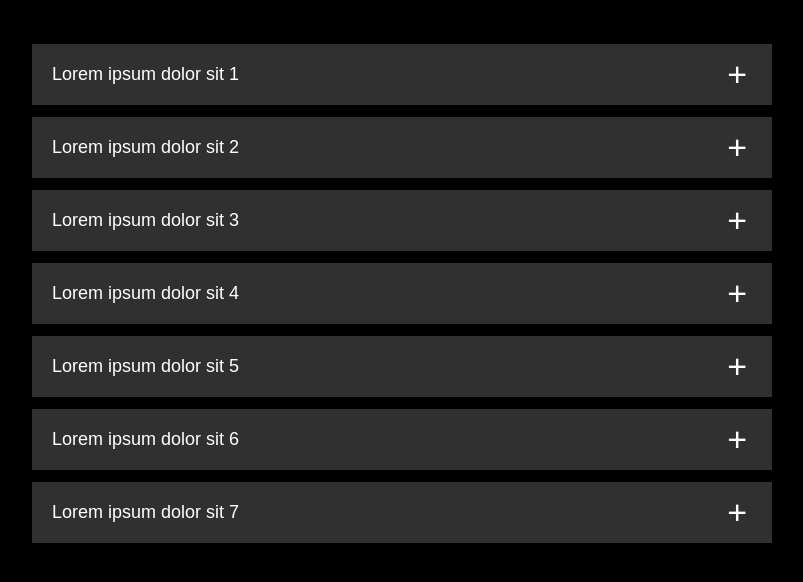
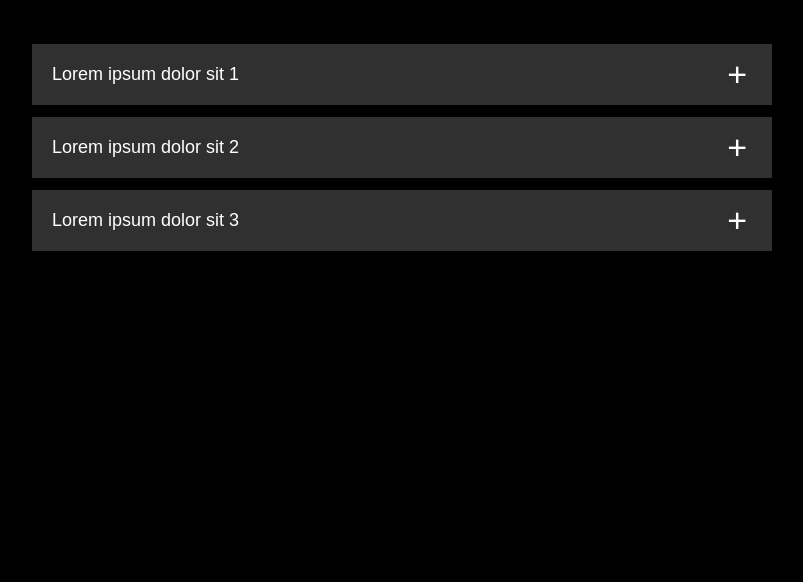
Before and after one commit to CrisCorreaS/front-end-hacks, a plain HTML site: page desplegable-radio-button/index.html in a window 1280 px wide. Shown: the part 76-658 px from the top of the page, without its empty margins (238-1041 px from the left). Drawn offline with Linux system fonts and the light colour scheme.

Commit message:
desplegable radio buttom ok

```diff
--- a/desplegable-radio-button/index.html
+++ b/desplegable-radio-button/index.html
@@ -46,53 +46,6 @@
                         quidem, architecto ad assumenda!</p>
                 </div>
             </li>
-            <li>
-                <input type="radio" name="acordeon" id="cuarta" value="4">
-                <label for="cuarta">Lorem ipsum dolor sit 4</label>
-                <div class="contenido">
-                    <p>Lorem ipsum, dolor sit amet consectetur adipisicing elit. Ipsam quam nam itaque corporis suscipit ut soluta,
-                        sunt fugiat magnam tenetur, quasi doloribus exercitationem autem quos iure aspernatur quia similique. Ex
-                        necessitatibus eius minima ipsum, cum fuga neque nam tempora a optio. Facilis error asperiores aliquam? Sequi,
-                        necessitatibus voluptas eaque facilis ipsa libero quisquam praesentium dignissimos recusandae sint quo tenetur
-                        pariatur.
-                        <br><br>
-                        Lorem ipsum dolor sit, amet consectetur adipisicing elit. Provident ex, sint alias deleniti debitis
-                        dicta explicabo non quae magni, praesentium culpa temporibus nesciunt eos est reprehenderit voluptate
-                        cupiditate minima quo.
-                    </p>
-                </div>
-            </li>
-            <li>
-                <input type="radio" name="acordeon" id="quinta" value="5">
-                <label for="quinta">Lorem ipsum dolor sit 5</label>
-                <div class="contenido">
-                    <p>Lorem ipsum dolor sit, amet consectetur adipisicing elit. Provident ex, sint alias deleniti debitis
-                    dicta explicabo non quae magni, praesentium culpa temporibus nesciunt eos est reprehenderit voluptate
-                    cupiditate minima quo.</p>
-                </div>
-            </li>
-            <li>
-                <input type="radio" name="acordeon" id="sexta">
-                <label for="sexta">Lorem ipsum dolor sit 6</label>
-                <div class="contenido">
-                    <p>Lorem ipsum dolor sit, amet consectetur adipisicing elit. Provident ex, sint alias deleniti debitis
-                        dicta explicabo non quae magni.
-                    </p>
-                </div>
-            </li>
-            <li>
-                <input type="radio" name="acordeon" id="septima">
-                <label for="septima">Lorem ipsum dolor sit 7</label>
-                <div class="contenido">
-                    <p>Lorem ipsum dolor sit, amet consectetur adipisicing elit. Provident ex, sint alias deleniti debitis
-                        dicta explicabo non quae magni, praesentium culpa temporibus.
-                        <br><br>
-                        Lorem ipsum dolor sit amet consectetur adipisicing elit. Nemo fuga nostrum assumenda, veniam animi
-                        itaque et repudiandae porro ratione dignissimos amet, officia, obcaecati voluptatibus nulla facere
-                        vero voluptates magni temporibus!
-                    </p>
-                </div>
-            </li>
         </ul>
     </div>
 </body>
```
